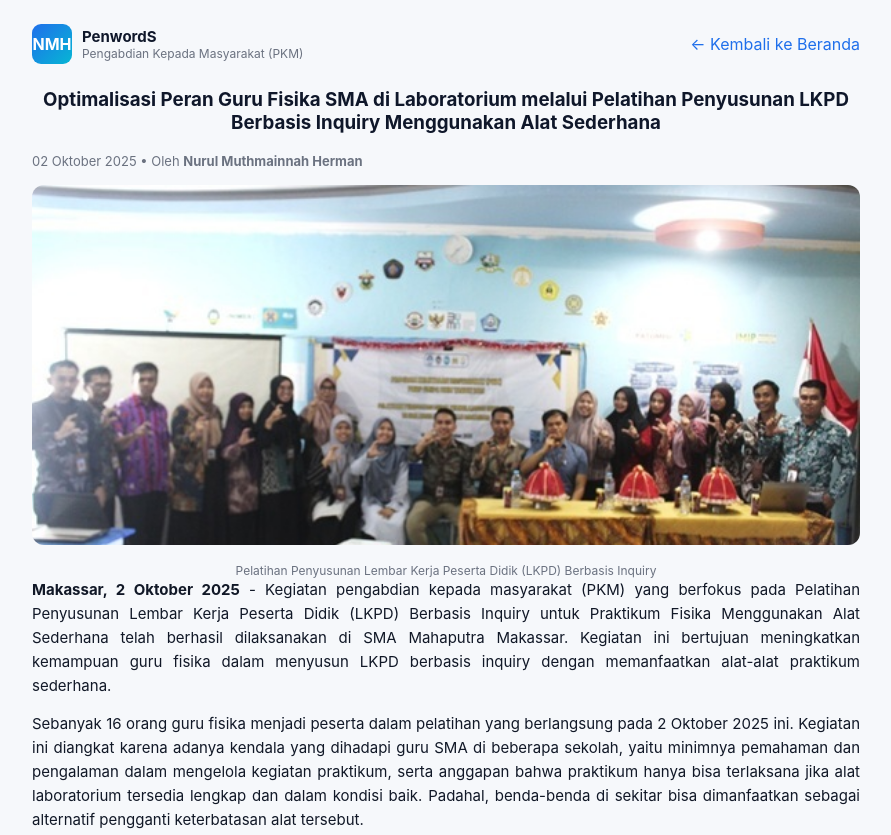
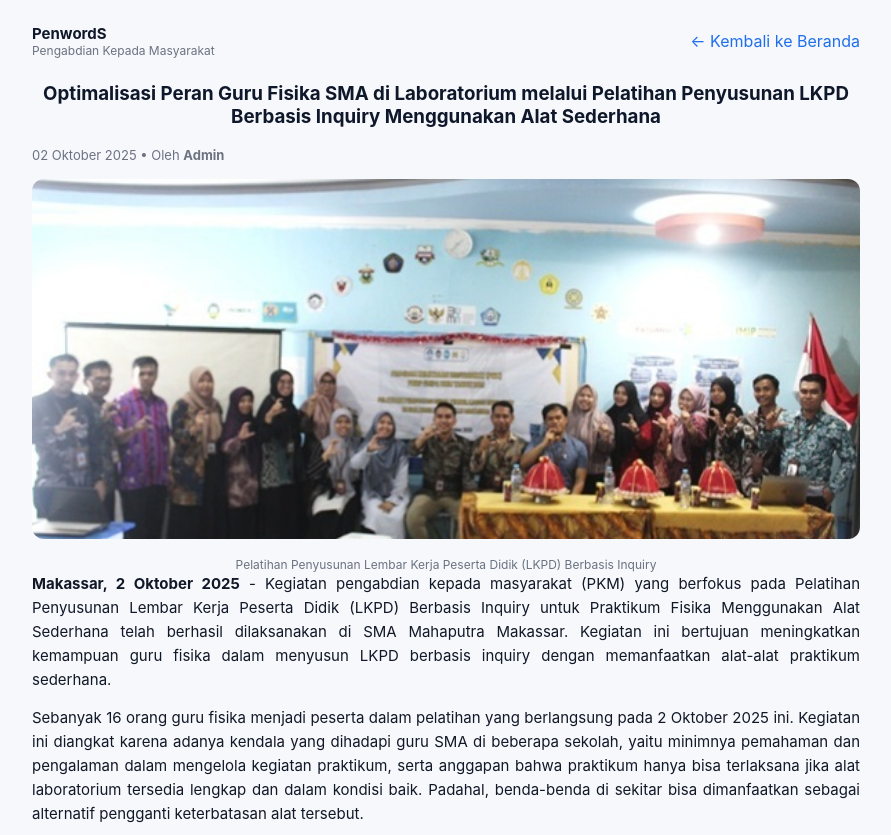
Before and after one commit to denykoma/penwords, a plain HTML site: page pm/pm1.html in a window 1280 px wide. Shown: the top 835 px of the page, without its empty margins (194-1085 px from the left). Drawn offline with Linux system fonts and the light colour scheme.

Commit message:
Update pm1.html

```diff
--- a/pm/pm1.html
+++ b/pm/pm1.html
@@ -175,10 +175,10 @@
     <!-- HEADER -->
     <header>
       <div class="brand">
-        <div class="logo">NMH</div>
+
         <div>
           <div style="font-weight:700;font-size:15px;">PenwordS</div>
-          <div style="font-size:12px;color:var(--muted);">Pengabdian Kepada Masyarakat (PKM)</div>
+          <div style="font-size:12px;color:var(--muted);">Pengabdian Kepada Masyarakat </div>
         </div>
       </div>
       <a href="../pm.html">← Kembali ke Beranda</a>
@@ -191,7 +191,7 @@
 
 
       <div class="meta">
-  02 Oktober 2025 • Oleh <strong>Nurul Muthmainnah Herman</strong>
+  02 Oktober 2025 • Oleh <strong>Admin</strong>
 </div>
 
 
```
